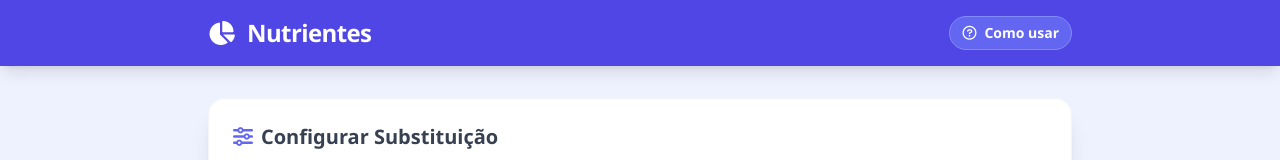
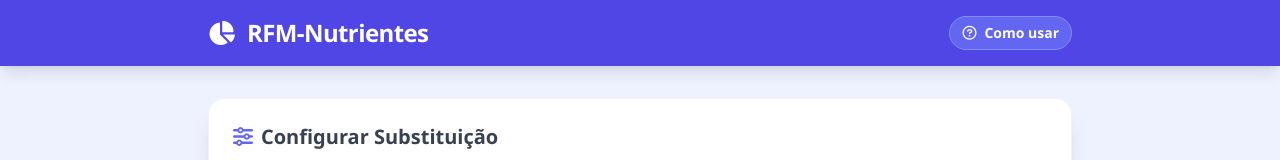
Before and after one commit to romulo-f-monteiro/nutrientes, a plain HTML site: page index.html in a window 1280 px wide. Shown: the top 160 px of the page. Drawn offline with nearby package versions, Linux system fonts and the light colour scheme.

Commit message:
Update index.html

```diff
--- a/index.html
+++ b/index.html
@@ -73,7 +73,7 @@
         <div class="max-w-4xl mx-auto px-4 py-4 flex items-center justify-between">
             <div class="flex items-center gap-3">
                 <i class="fa-solid fa-chart-pie text-2xl"></i>
-                <h1 class="text-2xl font-bold tracking-tight">Nutrientes</h1>
+                <h1 class="text-2xl font-bold tracking-tight"> RFM-Nutrientes</h1>
             </div>
 
             <div class="flex items-center gap-4">
```
